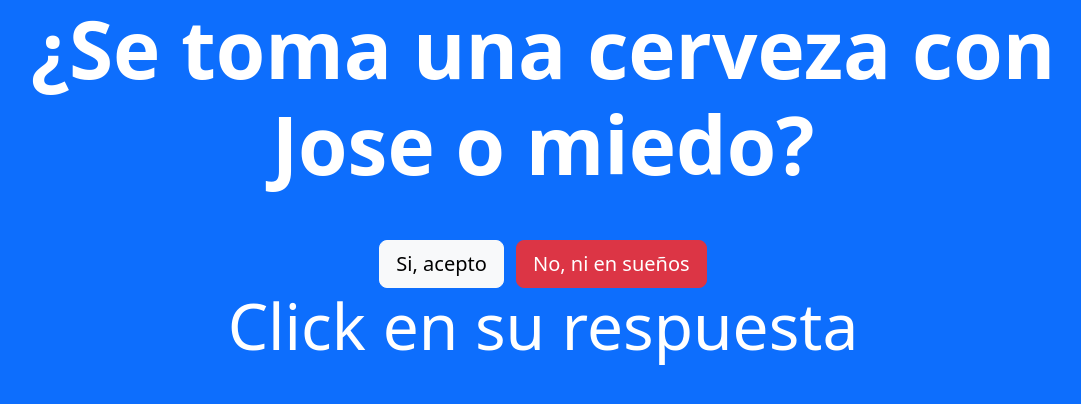
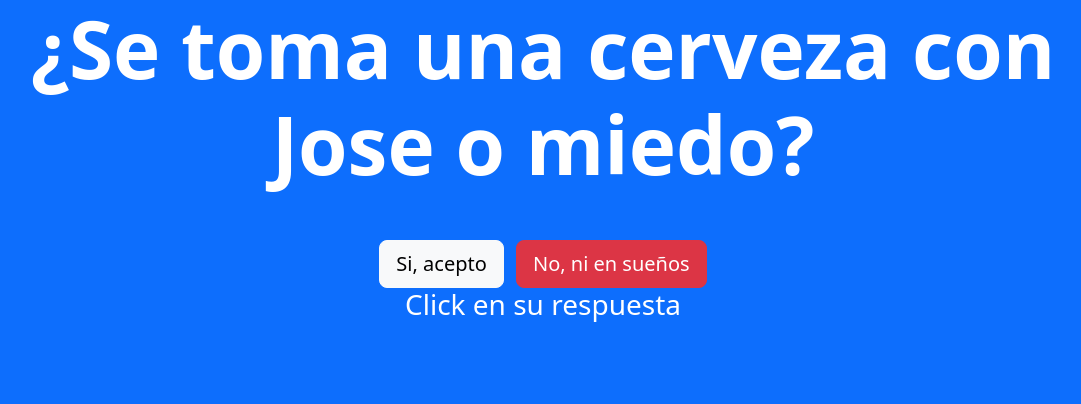
Before and after one commit to jgdelgado17/polaOque, a plain HTML site: page index.html in a window 1280 px wide. Shown: the whole page, without its empty margins (97-1178 px from the left). Drawn offline with nearby package versions, Linux system fonts and the light colour scheme.

Commit message:
Update index.html

```diff
--- a/index.html
+++ b/index.html
@@ -23,7 +23,7 @@
             No, ni en sueños
         </button>
     </div>
-    <h3 class="display-3"> Click en su respuesta</h3>
+    <h3> Click en su respuesta</h3>
 
     <script>
         function noquiere(evt){
```
